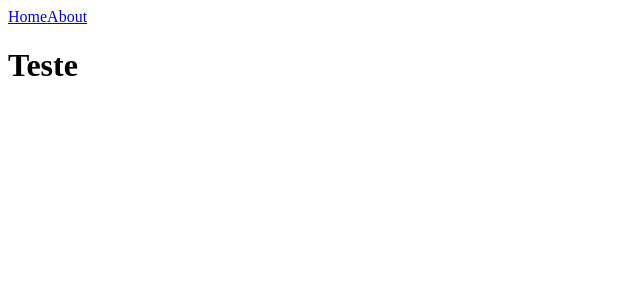
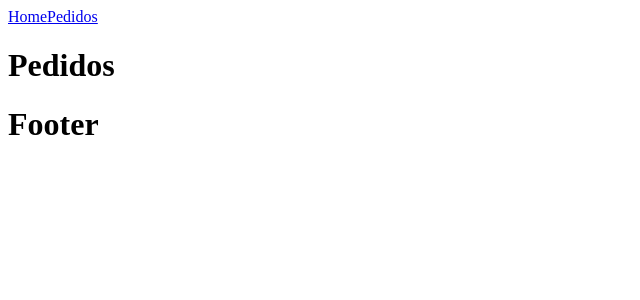
Before and after one commit to NathaLopesZerbo/Projeto-Burger, a Vue app: page /pedidos in a window 1280 px wide. Before the commit this address had no page. Shown: the top 300 px of the page, without its empty margins (0-640 px from the left). Built offline with nearby package versions, Linux system fonts and the light colour scheme.

Commit message:
Entendendo sobre o vue router

```diff
--- a/src/components/Footer.vue
+++ b/src/components/Footer.vue
@@ -1,6 +1,6 @@
 <template>
     <div>
-        <h1>Teste</h1>
+        <h1>Footer</h1>
     </div>
 </template>
 
--- a/src/components/Navbar.vue
+++ b/src/components/Navbar.vue
@@ -4,7 +4,7 @@
             <img src="" id="logo">
         </router-link>
         <router-link to="/">Home</router-link>
-        <router-link to="/about">About</router-link>
+        <router-link to="/pedidos">Pedidos</router-link>
     </div>
 </template>
 
--- a/src/router/index.js
+++ b/src/router/index.js
@@ -1,11 +1,11 @@
 // src/router/index.js
 import { createRouter, createWebHistory } from 'vue-router'
 import Home from '../views/Home.vue'
-import About from '../views/About.vue'
+import About from '../views/Pedidos.vue'
 
 const routes = [
   { path: '/', name: 'Home', component: Home },
-  { path: '/about', name: 'About', component: About }
+  { path: '/pedidos', name: 'Pedidos', component: About }
 ]
 
 const router = createRouter({
--- a/src/views/About.vue
+++ /dev/null
@@ -1,5 +0,0 @@
-<template>
-    <div class="about">
-        <h1>About</h1>
-    </div>
-</template>
--- a/src/views/Home.vue
+++ b/src/views/Home.vue
@@ -1,6 +1,6 @@
 <template>
     <div class="home">
-
+        <h1>HOME</h1>
     </div>
 </template>
 
--- /dev/null
+++ b/src/views/Pedidos.vue
@@ -0,0 +1,5 @@
+<template>
+    <div>
+        <h1>Pedidos</h1>
+    </div>
+</template>
```
